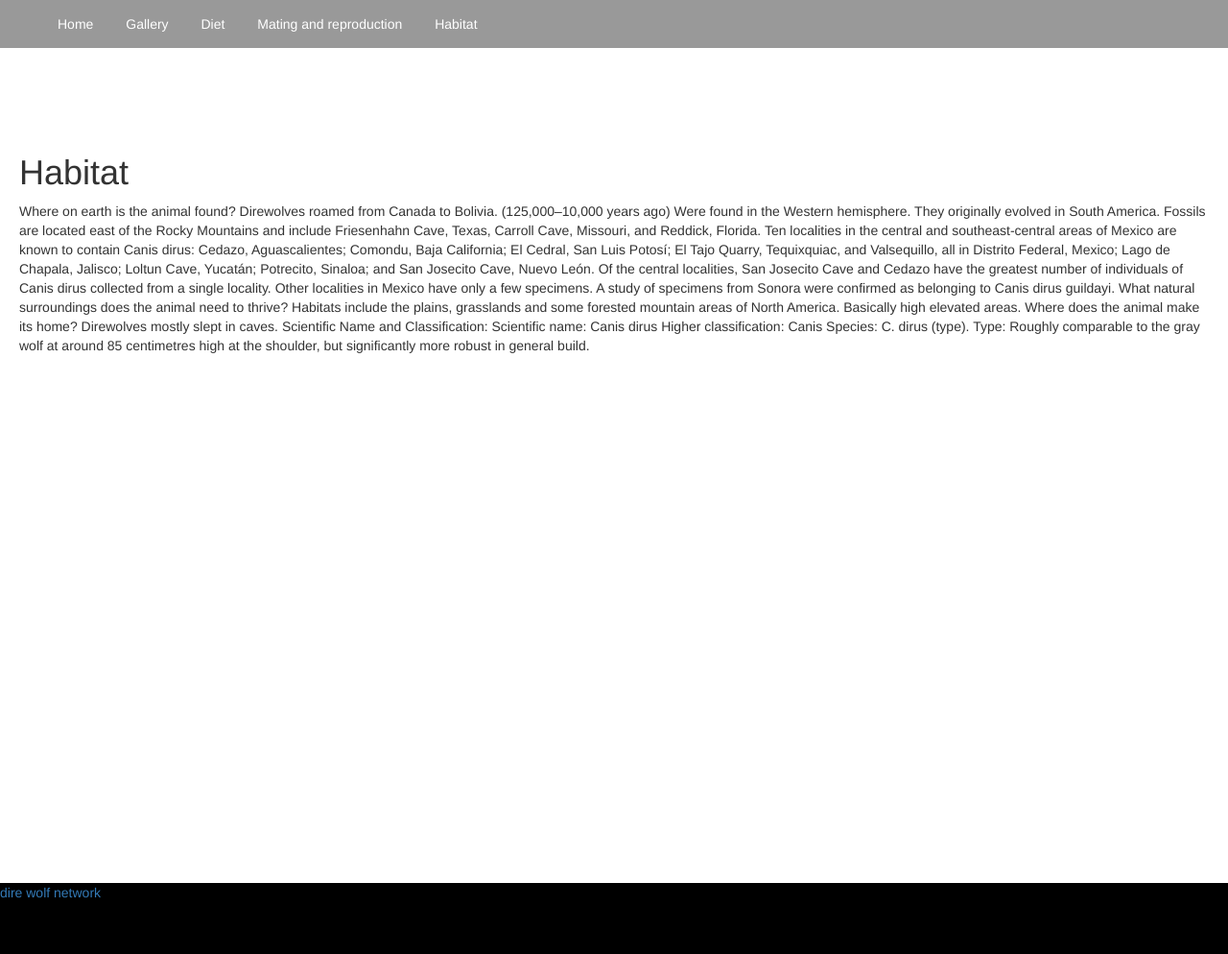
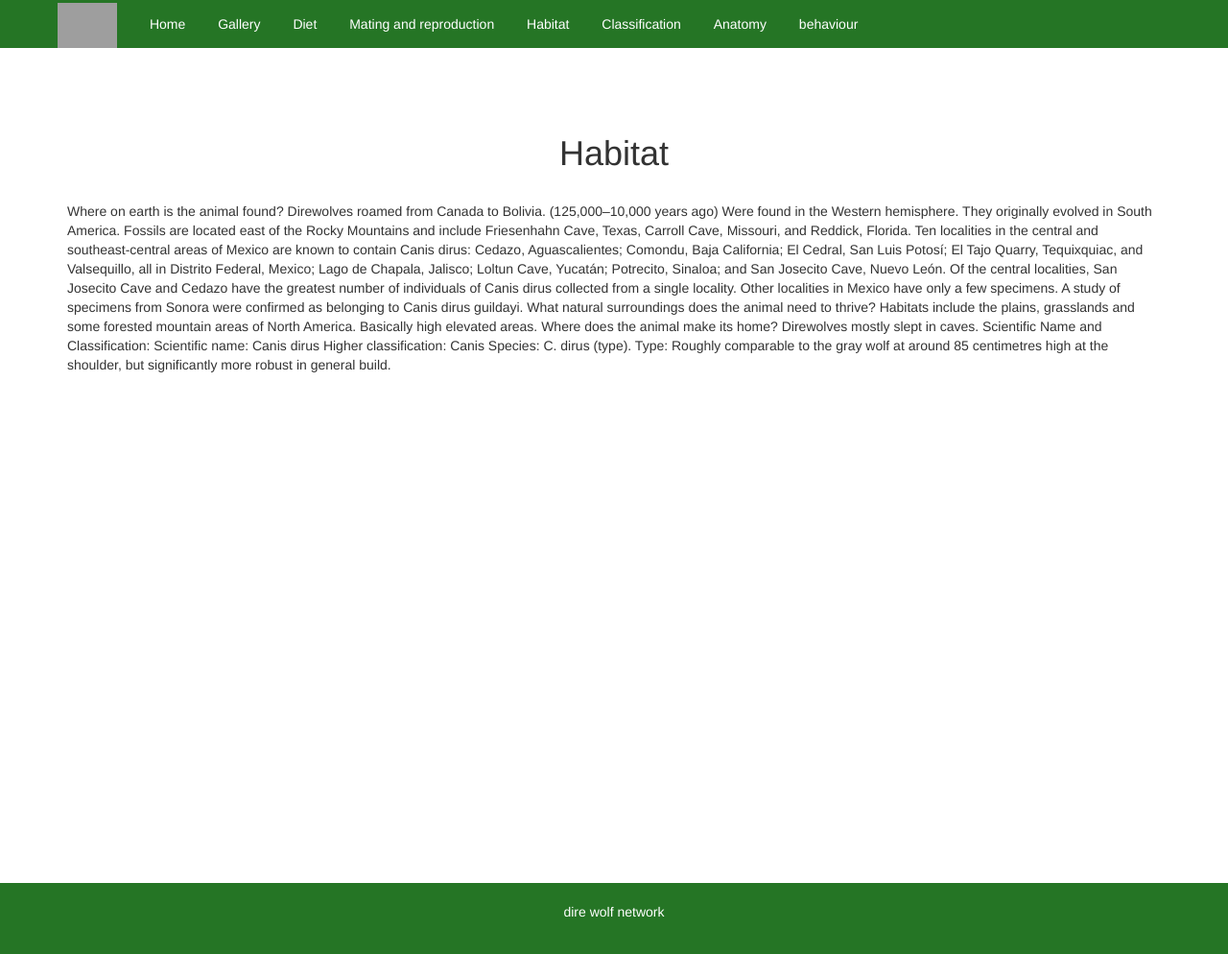
Before and after one commit to raavanan/DireWolves, a plain HTML site: page habitat.html in a window 1280 px wide. Shown: the whole page at 96% size. Drawn offline with Linux system fonts and the light colour scheme; grey boxes are pictures that could not be loaded; files whose address does not match are found by name.

Commit message:
layout on every page

```diff
--- a/css/style.css
+++ b/css/style.css
@@ -52,3 +52,6 @@ li>a:hover{
   text-align: center;
   padding-bottom:20px;
 }
+.headernav {
+  background:#257525;
+}
--- a/habitat.html
+++ b/habitat.html
@@ -4,24 +4,26 @@
     <title>Dire Wolves</title>
     <link rel="stylesheet" href="css/style.css" media="screen" title="no title">
     <link rel="stylesheet" href="bower_components/bootstrap/dist/css/bootstrap.min.css" media="screen" title="no title">
+    <link rel="stylesheet" type="text/css" href="css/styles.css">
   </head>
   <body>
     <header>
       <nav>
-        <ul>
+        <ul class="headernav" style="background:#257525;">
+          <li><a href="index.html"><img src="https://s-media-cache-ak0.pinimg.com/736x/29/b7/ea/29b7eac2db0cdc033fb62ea19bbbe07d.jpg" style="width:5%"></a></li>
           <li><a href="index.html">Home</a></li>
           <li><a href="gallery.html">Gallery</a></li>
           <li><a href="diet.html">Diet</a></li>
           <li><a href="mating.html">Mating and reproduction</a></li>
           <li><a href="habitat.html">Habitat</a></li>
-          <!-- <li><a href="class.html">Classification</a></li>
+          <li><a href="class.html">Classification</a></li>
           <li><a href="anotomy.html">Anatomy</a></li>
-          <li><a href="behavior.html">behaviour</a></li> -->
+          <li><a href="behavior.html">behaviour</a></li>
         </ul>
       </nav>
     </header>
-    <section>
-      <h1>Habitat</h1>
+    <section class="container">
+      <h1 style="text-align: center;padding-bottom:20px;">Habitat</h1>
 
       <p>Where on earth is the animal found?
       Direwolves roamed from Canada to Bolivia. (125,000–10,000 years ago)
@@ -49,8 +51,8 @@
       Type: Roughly comparable to the gray wolf at around 85 centimetres high at the shoulder, but significantly more robust in general build.
 </p>
     </section>
-    <footer>
-        <a href="#">dire wolf network</a>
+    <footer style="text-align:center;padding-top:20px;background:#257525;">
+        <a href="#" style="color:white">dire wolf network</a>
     </footer>
     <script src="bower_components/bootstrap/dist/bootstrap.min.js" charset="utf-8"></script>
   </body>
```
Also changed, not shown: diet.html (+1 -1 lines), gallery.html (+5 -5 lines), index.html (+1 -1 lines), mating.html (+7 -6 lines).
